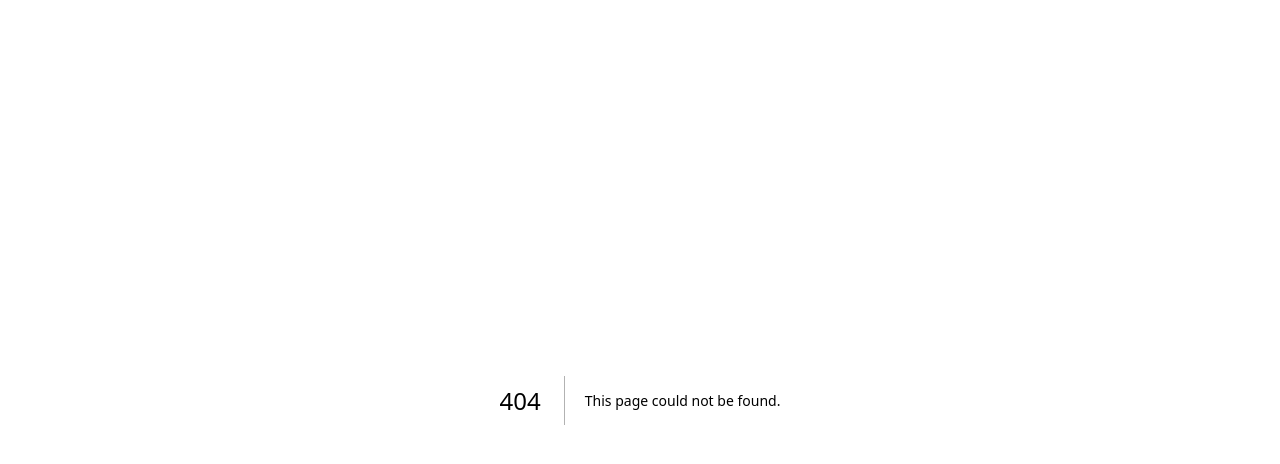
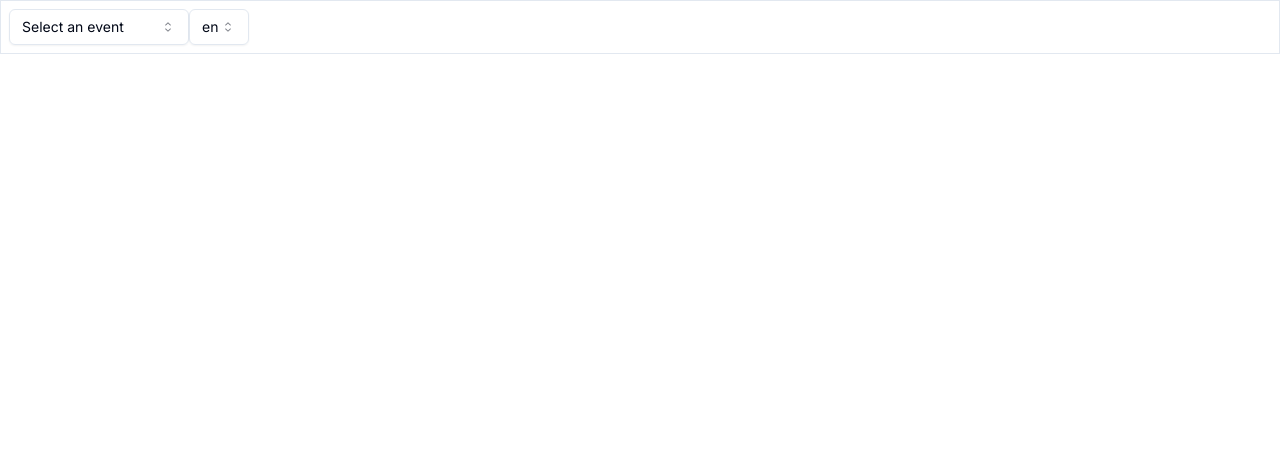
Before and after one commit to sekthor/singing-city, a Next.js app in the folder web/: page /1/venues/1 in a window 1280 px wide. Before the commit this address had no page. Shown: the top 464 px of the page. Built offline with nearby package versions, Linux system fonts and the light colour scheme.

Commit message:
feat: venue details page

```diff
--- /dev/null
+++ b/web/app/[lang]/venues/[venue]/page.tsx
@@ -0,0 +1,12 @@
+import Navbar from "@/components/navbar";
+
+export default function VenueDetailsPage() {
+    return (
+        <>
+        <Navbar lang="en" />
+        <main className="max-w-3xl mx-auto p-2">
+
+        </main>
+        </>
+    )
+}
```
